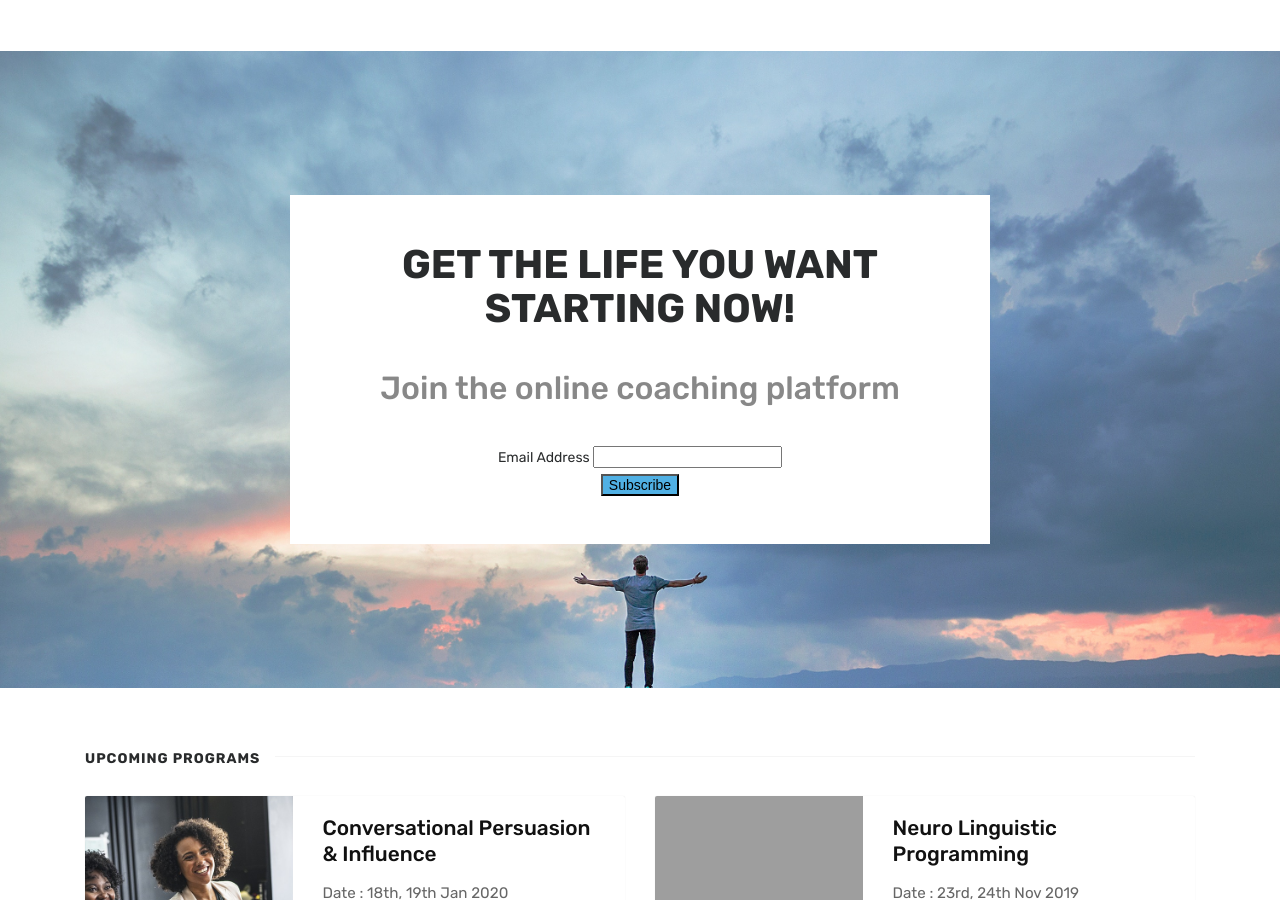
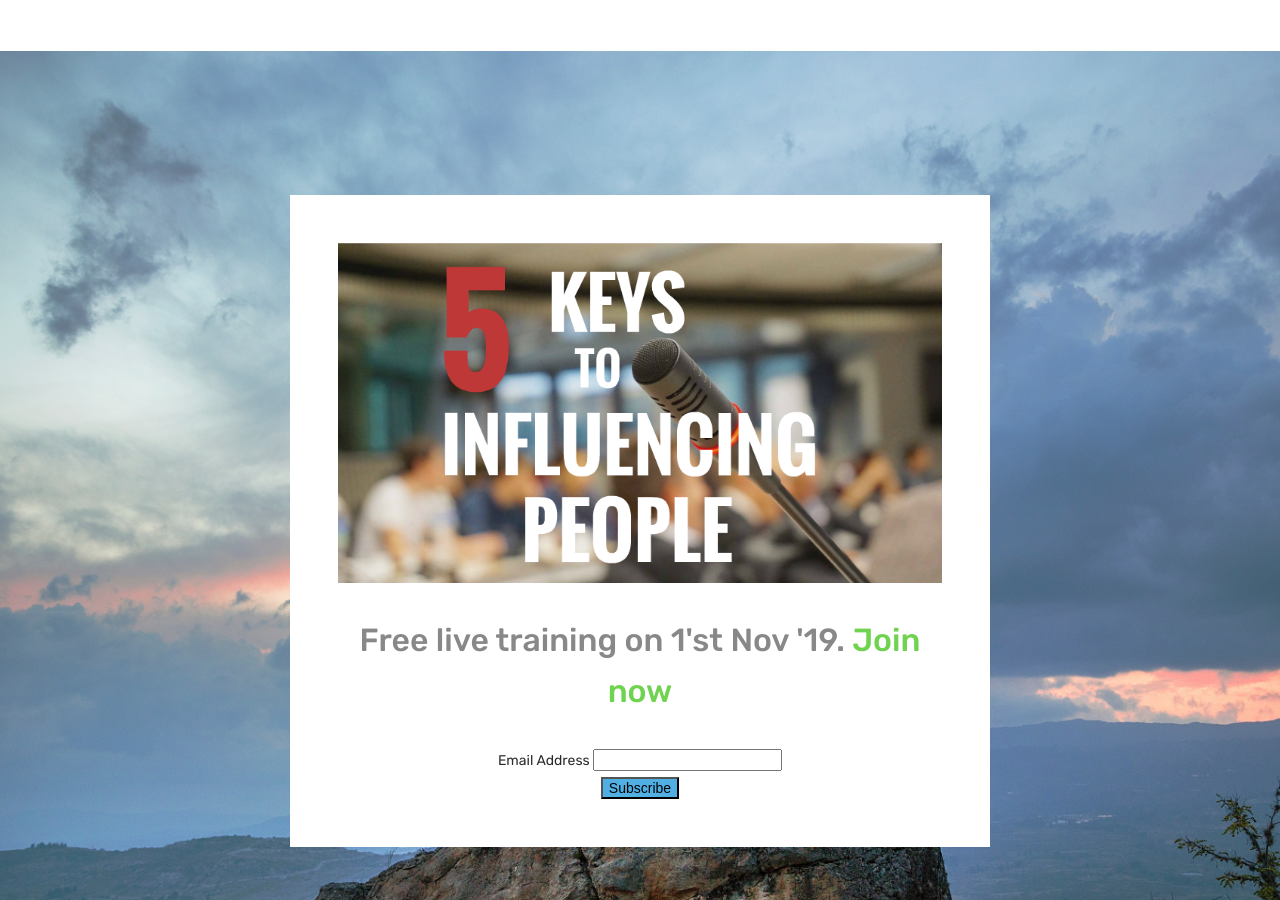
Before and after one commit to mayanks/mindlab, a Jekyll site: the page built from index.html, in a window 1280 px wide and 900 px high. Built offline with Jekyll 4.4.1, drawn with Linux system fonts in a browser that asks for light colours; the list of posts is cut into pages by our own code; comment, search, counter and statistics services are not loaded; grey boxes are pictures that could not be loaded.

Commit message:
webinar on home page

```diff
--- a/index.html
+++ b/index.html
@@ -7,7 +7,8 @@ title: Home
 ================================================== -->
 <section class="intro full-width">
     <div class="wrapintro">
-        <h1>GET THE LIFE YOU WANT STARTING NOW!</h1>
+        <!-- <h1>GET THE LIFE YOU WANT STARTING NOW!</h1> -->
+        <img src="{{ site.baseurl }}/assets/images/webinar.png" />
         <!-- Begin Mailchimp Signup Form -->
         <link href="//cdn-images.mailchimp.com/embedcode/classic-10_7.css" rel="stylesheet" type="text/css">
         <style type="text/css">
@@ -18,7 +19,9 @@ title: Home
         <div id="mc_embed_signup">
         <form action="https://gmail.us20.list-manage.com/subscribe/post?u=edce52bdbb0e2cea0acb822ee&amp;id=7a52950a37" method="post" id="mc-embedded-subscribe-form" name="mc-embedded-subscribe-form" class="validate" target="_blank" novalidate>
             <div id="mc_embed_signup_scroll">
-            <h2>Join the online coaching platform</h2>
+
+            <!-- <h2>Join the online coaching platform</h2> -->
+            <h2>Free live training on 1'st Nov '19. <a href="/webinar">Join now</a></h2>
 
         <div class="mc-field-group">
             <label for="mce-EMAIL">Email Address
@@ -60,6 +63,7 @@ title: Home
                         </div>
                         </a>
                     </div>
+
                     <div class="col-md-7">
                         <div class="card-block">
                             <h2 class="card-title"><a href="{{ site.baseurl }}/cpi">Conversational Persuasion & Influence</a></h2>
@@ -68,6 +72,7 @@ title: Home
                             <h4 class="card-text"></h4>Venue : Dialogues Cafe, J P Nagar, Bengaluru</h4>
                         </div>
                     </div>
+
                 </div>
             </div>
         </div>
```
Also changed, not shown: assets/images/webinar.png (added).
